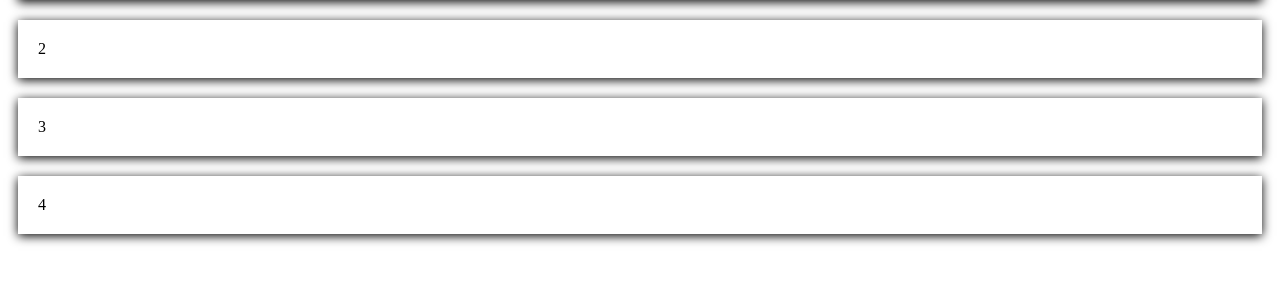
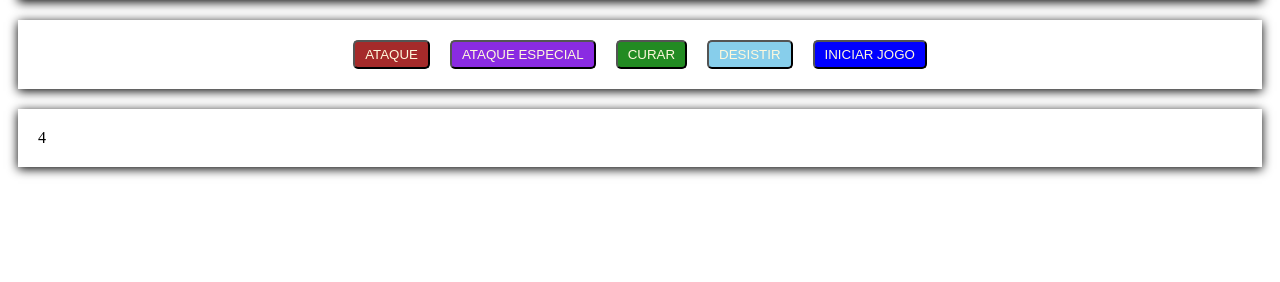
Before and after one commit to rusleysantos/DestruindoMonstroComVuejs, a plain HTML site: page index.html in a window 1280 px wide. Shown: the part 178-460 px from the top of the page. Drawn offline with Linux system fonts and the light colour scheme.

Commit message:
Adiciona regra

```diff
--- a/css/estilos.css
+++ b/css/estilos.css
@@ -50,3 +50,67 @@
     background-color: red;
 
 }
+
+.result {
+    display: flex;
+    justify-content: center;
+    font-style:oblique
+}
+
+.result .win{
+
+    color: green;
+}
+
+.result .lose{
+
+    color:red
+}
+
+
+/* Area de botões */
+
+.buttons {
+    display: flex;
+    justify-content: center
+}
+
+.btn {
+
+    padding: 5px 10px;
+    margin: 0px 10px;
+    text-transform:uppercase;
+    border-radius: 5px;
+}
+
+.attack{
+
+    background-color: brown;
+    color: cornsilk;
+
+}
+
+.especial-attack{
+
+    background-color:blueviolet;
+    color: cornsilk;
+}
+
+.heal{
+
+    background-color: forestgreen;
+    color: cornsilk;
+}
+
+.give-up{
+
+    background-color: skyblue;
+    color: cornsilk;
+
+}
+
+.new-game{
+
+    background-color: blue;
+    color: cornsilk;
+}
--- a/index.html
+++ b/index.html
@@ -35,7 +35,7 @@
                 <div class="life-bar">
 
                     <div class="life" :class="{danger: monsterLife < 20}"
-                         :style="{width: monsterLife + '%'}"></div>
+                    :style="{width: monsterLife + '%'}"></div>
 
                 </div>
 
@@ -45,12 +45,23 @@
 
         </div>
 
-        <div class="panel result">
-            2
+        <div v-if="hasResult" class="panel result">
+
+
+            <div v-if="monsterLife == 0" class="win">Você ganhou!</div>
+            <div v-else class="lose">Você perdeu!</div>
+
+
         </div>
 
         <div class="panel buttons">
-            3
+            <button class="btn attack">Ataque</button>
+            <button class="btn especial-attack">Ataque Especial</button>
+            <button class="btn heal">Curar</button>
+            <button class="btn give-up">desistir</button>
+            <button class="btn new-game">Iniciar Jogo</button>
+
+
         </div>
 
         <div class="panel logs">
--- a/js/app.js
+++ b/js/app.js
@@ -2,18 +2,16 @@ new Vue({
 
     el:'#app',
     data:{
+        running: false,
         playerLife:100,
         monsterLife:100,
-
-
     },
     computed:{
+
         hasResult(){
 
-
+            return this.playerLife == 0 || this.monsterLife == 0
         }
-
-
     },
     methods:{
 
```
